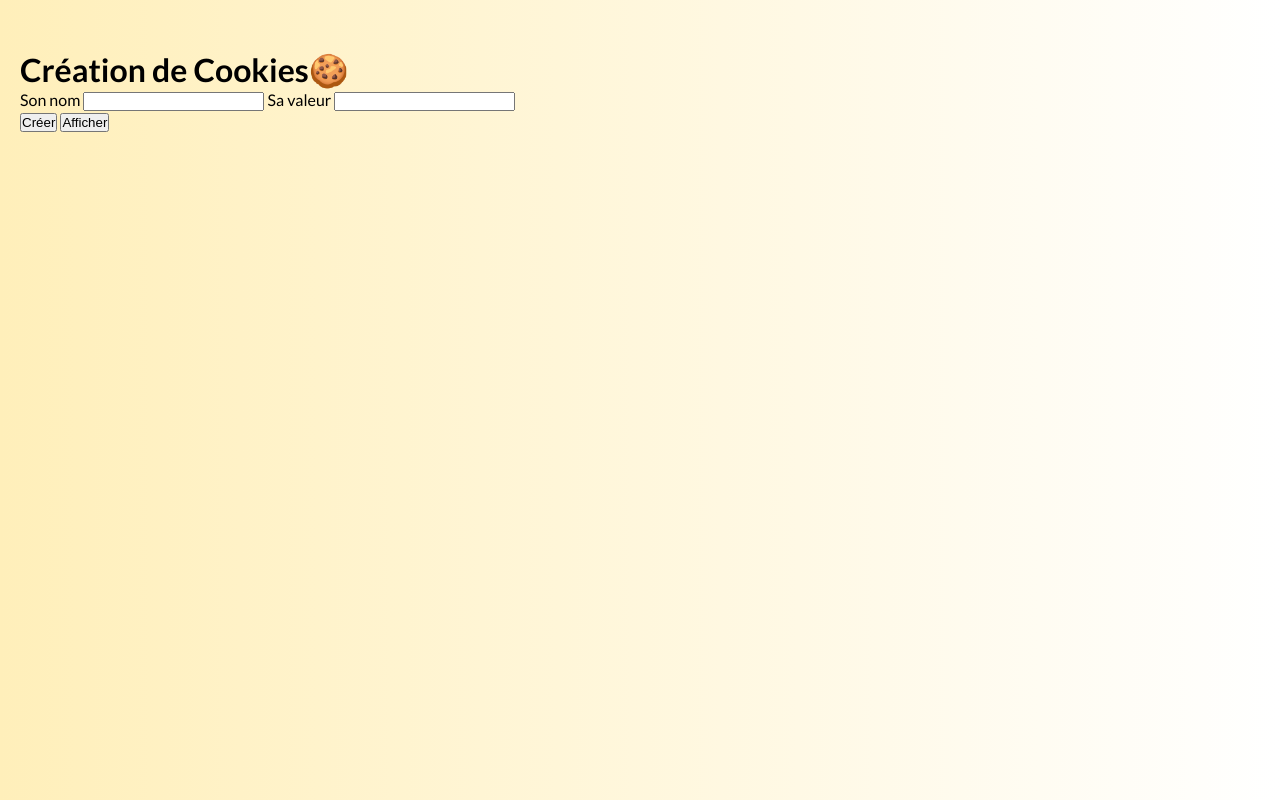
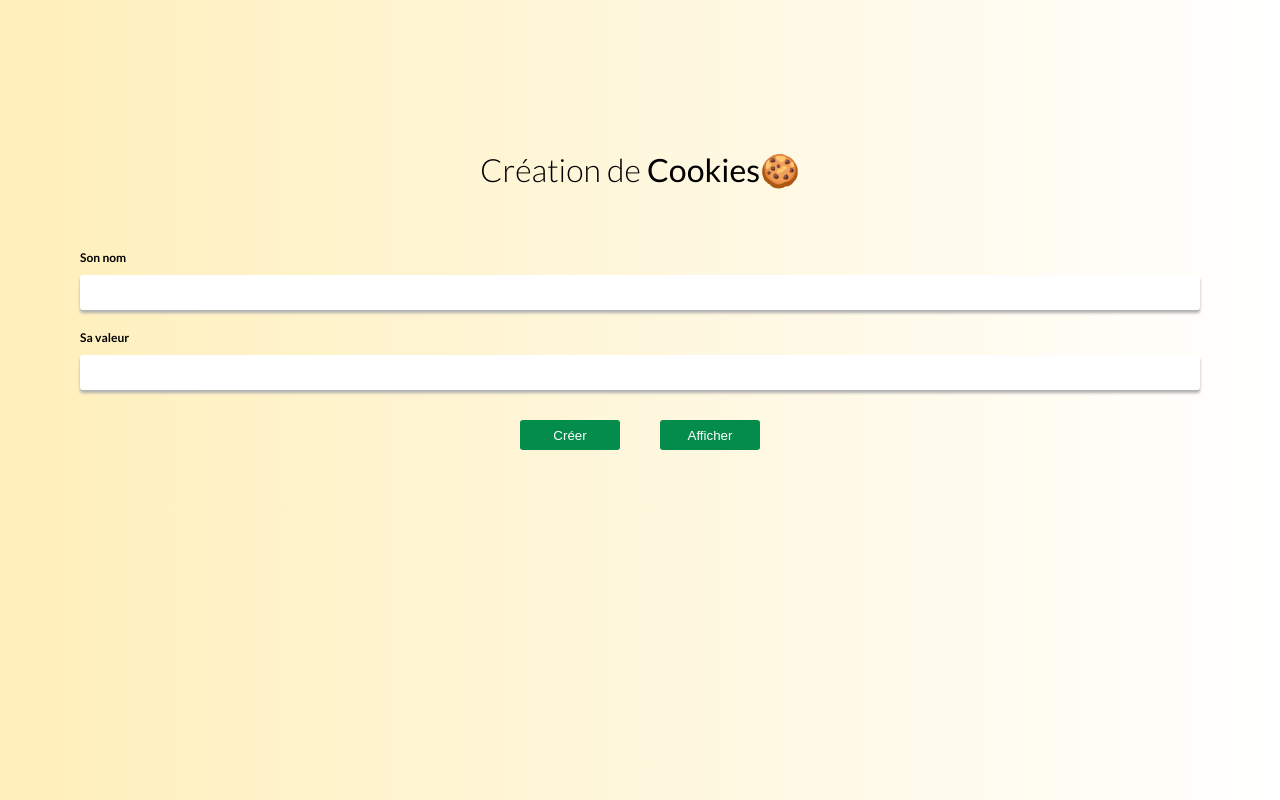
Before and after one commit to Joseph0105/Cr-ation-Cookies, a plain HTML site: page index.html in a window 1280 px wide. Drawn offline with Linux system fonts and the light colour scheme.

Commit message:
css en place, formulaire et boutton crée

```diff
--- a/index.html
+++ b/index.html
@@ -17,17 +17,21 @@
       <h1>Création de <span>Cookies</span>🍪</h1>
 
       <form>
-        <div class="inpu-div">
+        <div class="input-div">
           <label for="name">Son nom</label>
           <input type="text" class="input-name" id="name" />
-
+        </div>
+        <div class="input-div">
           <label for="value">Sa valeur</label>
           <input type="text" class="input-value" id="value" />
         </div>
+        <div class="button-div">
+          <button class="button-creat">Créer</button>
+          <button class="button-display">Afficher</button>
+        </div>
+      </form>
 
-        <button class="button-creat">Créer</button>
-        <button class="button-display">Afficher</button>
-      </form>
+      <div class="display-result"></div>
     </div>
 
     <script src="app.js"></script>
--- a/style.css
+++ b/style.css
@@ -1,4 +1,6 @@
-*, ::before, ::after {
+*,
+::before,
+::after {
   box-sizing: border-box;
   margin: 0;
   padding: 0;
@@ -9,3 +11,62 @@ body {
   background: linear-gradient(to right, #ffefba, #ffffff);
   padding: clamp(20px, 5vw, 50px) 20px 10px;
 }
+
+.global-container {
+  margin: clamp(20px, 5vw, 50px);
+  display: flex;
+  flex-direction: column;
+}
+
+h1 {
+  font-weight: 300;
+  text-align: center;
+  margin: 50px;
+}
+
+h1 span {
+  font-weight: 500;
+}
+
+form {
+  display: flex;
+  flex-direction: column;
+  justify-content: space-between;
+  width: 100%;
+}
+
+.input-div {
+  display: flex;
+  flex-direction: column;
+  justify-content: space-between;
+  margin: 10px;
+}
+
+label {
+  margin-bottom: 10px;
+  font-weight: 600;
+  font-size: 12px;
+}
+input {
+  height: 35px;
+  border: none;
+  border-radius: 3px;
+  box-shadow: 0px 3px 3px rgb(177, 177, 177);
+}
+
+.button-div {
+  display: flex;
+  justify-content: center;
+  width: 100%;
+}
+button {
+  max-width: 100px;
+  width: 20%;
+  margin: 20px;
+  height: 30px;
+  background-color: rgb(4, 140, 77);
+  color: #ffffff;
+  border: none;
+  border-radius: 3px;
+  cursor: pointer;
+}
```
Lines whose indentation alone changed are shown as unchanged.
